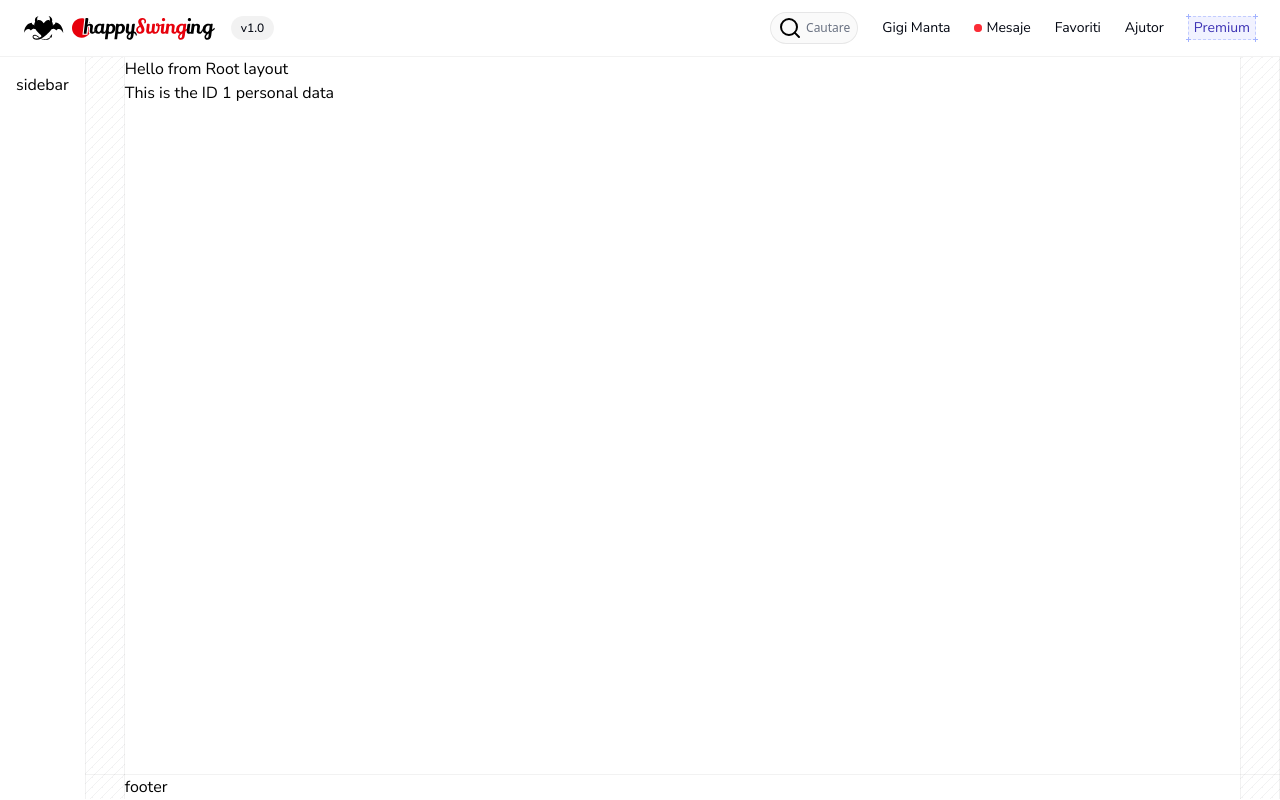
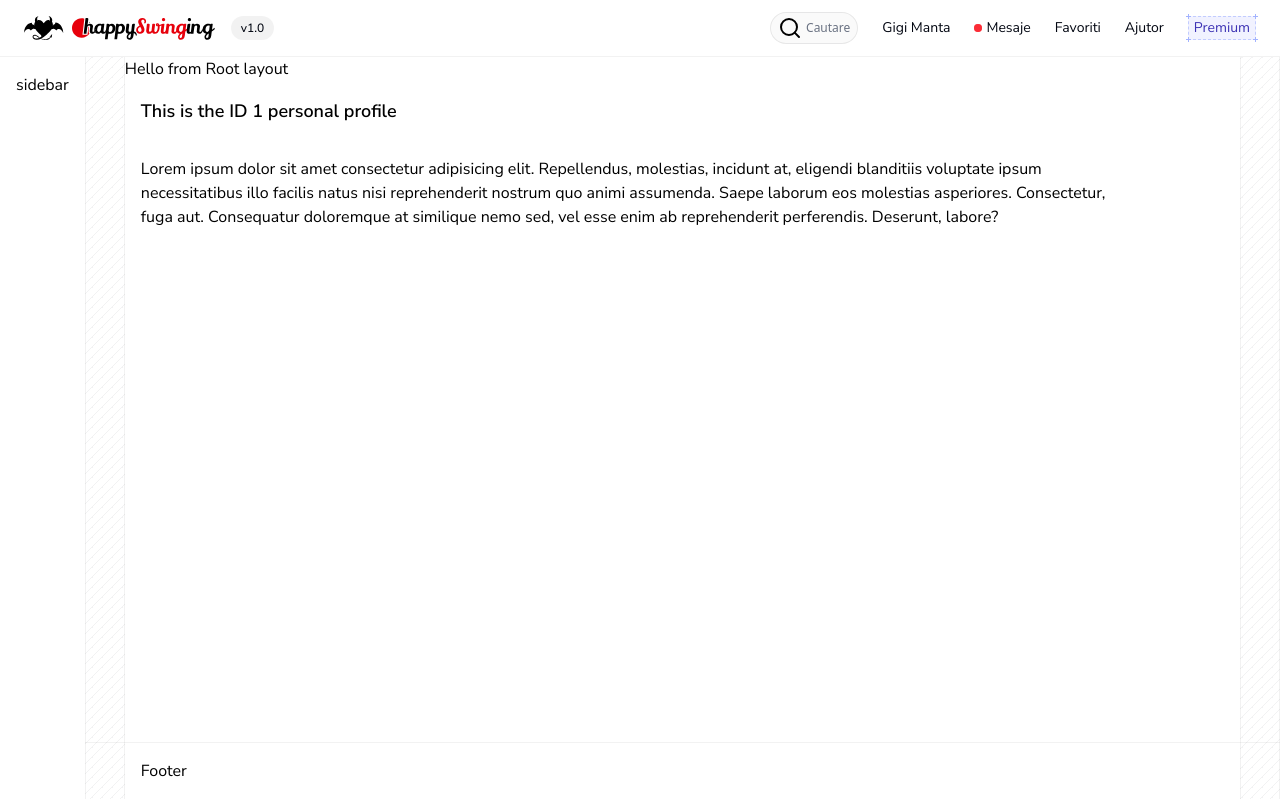
Before and after one commit to andyygit/nextjs-test, a Next.js app: page /profiles/1 in a window 1280 px wide. Built offline with nearby package versions, Linux system fonts and the light colour scheme.

Commit message:
slug page

```diff
--- a/actions/validate-input.ts
+++ b/actions/validate-input.ts
@@ -1,4 +1,5 @@
 'use server';
+
 import type { RegisterSchema } from '@/components/register-form';
 
 const validateRules = {
--- a/app/layout.tsx
+++ b/app/layout.tsx
@@ -99,7 +99,7 @@ export default function RootLayout({
           <div className="spacer-2"></div>
           <div className="spacer-horizontal"></div>
           <div id="footer" className="row-start-3">
-            footer
+            <div className="p-4">Footer</div>
           </div>
         </div>
       </body>
--- a/app/profiles/[userId]/page.tsx
+++ b/app/profiles/[userId]/page.tsx
@@ -1,7 +1,6 @@
 import { Suspense } from 'react';
-import { getUserID } from '@/data-access/tblUsers';
 import Skeleton from '@/components/skeleton';
-import { notFound } from 'next/navigation';
+import Profile from '@/components/profile';
 
 export default async function Page({
   params,
@@ -9,48 +8,9 @@ export default async function Page({
   params: Promise<{ userId: string }>;
 }) {
   const { userId } = await params;
-  // const profile = await getUserID(parseInt(userId));
-  // to be deleted
-  const profiles = [
-    {
-      id: 1,
-      imgpath: 'https://placehold.co/960x540/90a1b9/FFF',
-      fullname: 'Florin Piersic',
-      location: 'Constanta',
-      ispremium: true,
-      description:
-        'Lorem ipsum dolor sit amet consectetur adipisicing elit. Reiciendis, sequi.',
-    },
-    {
-      id: 2,
-      imgpath: 'https://placehold.co/960x540/90a1b9/FFF',
-      fullname: 'Draga Olteanu',
-      location: 'Bucuresti',
-      ispremium: false,
-      description:
-        'Lorem ipsum dolor sit amet consectetur adipisicing elit. Necessitatibus iure exercitationem mollitia quisquam minus delectus.',
-    },
-    {
-      id: 3,
-      imgpath: 'https://placehold.co/960x540/90a1b9/FFF',
-      fullname: 'Colea Rautu',
-      location: 'Cluj Napoca',
-      ispremium: true,
-      description:
-        'Lorem ipsum dolor sit amet, consectetur adipisicing elit. Eum, soluta labore dicta accusantium, laboriosam at, libero facere est atque dolores recusandae? At eius omnis possimus pariatur commodi aut velit veritatis?',
-    },
-    {
-      id: 4,
-      imgpath: 'https://placehold.co/960x540/90a1b9/FFF',
-      fullname: 'Elena Cucu',
-      location: 'Constanta',
-      ispremium: true,
-      description:
-        'Lorem ipsum, dolor sit amet consectetur adipisicing elit. Veritatis placeat quo et.',
-    },
-  ];
-  const profile = profiles.find((p) => p.id === parseInt(userId, 10));
-  // ---------------
-  return <div>This is the ID {userId} personal data</div>;
-  return notFound();
+  return (
+    <Suspense fallback={<Skeleton />}>
+      <Profile id={userId} />
+    </Suspense>
+  );
 }
--- a/app/profiles/page.tsx
+++ b/app/profiles/page.tsx
@@ -5,10 +5,17 @@ import Skeleton from '@/components/skeleton';
 export default async function Page() {
   return (
     <>
-      <div className="text-lg">My profiles fetcher</div>
+      <div className="text-lg font-semibold p-4">My profiles fetcher</div>
       <Suspense fallback={<Skeleton />}>
         <ProfilesList />
       </Suspense>
+      <div className="p-4">
+        Lorem ipsum dolor sit, amet consectetur adipisicing elit. Cumque velit
+        quam corporis tempore, esse qui eius natus praesentium dolor minus nulla
+        dolore doloribus, eaque quos est commodi laudantium quia, quae deserunt
+        vitae ipsum consequuntur labore. Delectus amet sit sequi reprehenderit
+        libero aut, nemo minima quo!
+      </div>
     </>
   );
 }
--- /dev/null
+++ b/components/profile.tsx
@@ -0,0 +1,66 @@
+'use server';
+
+import { getUserID } from '@/data-access/tblUsers';
+
+export default async function Profile({ id }: { id: string }) {
+  // const profile = await getUserID(parseInt(userId));
+  // to be deleted
+  // await new Promise((resolve) => setTimeout(resolve, 2000)); //simulate delay
+  const profiles = [
+    {
+      id: 1,
+      imgpath: 'https://placehold.co/960x540/90a1b9/FFF',
+      fullname: 'Florin Piersic',
+      location: 'Constanta',
+      ispremium: true,
+      description:
+        'Lorem ipsum dolor sit amet consectetur adipisicing elit. Reiciendis, sequi.',
+    },
+    {
+      id: 2,
+      imgpath: 'https://placehold.co/960x540/90a1b9/FFF',
+      fullname: 'Draga Olteanu',
+      location: 'Bucuresti',
+      ispremium: false,
+      description:
+        'Lorem ipsum dolor sit amet consectetur adipisicing elit. Necessitatibus iure exercitationem mollitia quisquam minus delectus.',
+    },
+    {
+      id: 3,
+      imgpath: 'https://placehold.co/960x540/90a1b9/FFF',
+      fullname: 'Colea Rautu',
+      location: 'Cluj Napoca',
+      ispremium: true,
+      description:
+        'Lorem ipsum dolor sit amet, consectetur adipisicing elit. Eum, soluta labore dicta accusantium, laboriosam at, libero facere est atque dolores recusandae? At eius omnis possimus pariatur commodi aut velit veritatis?',
+    },
+    {
+      id: 4,
+      imgpath: 'https://placehold.co/960x540/90a1b9/FFF',
+      fullname: 'Elena Cucu',
+      location: 'Constanta',
+      ispremium: true,
+      description:
+        'Lorem ipsum, dolor sit amet consectetur adipisicing elit. Veritatis placeat quo et.',
+    },
+  ];
+  const profile = profiles.find((p) => p.id === parseInt(id, 10));
+  // ---------------
+  return profile ? (
+    <>
+      <div className="text-lg font-semibold p-4">
+        This is the ID {profile.id} personal profile
+      </div>
+      <div className="p-4">
+        Lorem ipsum dolor sit amet consectetur adipisicing elit. Repellendus,
+        molestias, incidunt at, eligendi blanditiis voluptate ipsum
+        necessitatibus illo facilis natus nisi reprehenderit nostrum quo animi
+        assumenda. Saepe laborum eos molestias asperiores. Consectetur, fuga
+        aut. Consequatur doloremque at similique nemo sed, vel esse enim ab
+        reprehenderit perferendis. Deserunt, labore?
+      </div>
+    </>
+  ) : (
+    <div>Profile not found!</div>
+  );
+}
--- a/components/profiles-list.tsx
+++ b/components/profiles-list.tsx
@@ -1,3 +1,5 @@
+'use server';
+
 import Link from 'next/link';
 import Image from 'next/image';
 import { MapPin, Medal } from 'lucide-react';
@@ -6,6 +8,7 @@ import { MapPin, Medal } from 'lucide-react';
 export default async function ProfilesList() {
   // const profiles = await getNewestUsers();
   // to be deleted
+  await new Promise((resolve) => setTimeout(resolve, 1000)); //simulate delay
   const profiles = [
     {
       id: 1,
--- a/components/register-form.tsx
+++ b/components/register-form.tsx
@@ -1,4 +1,5 @@
 'use client';
+
 import { useEffect, useState } from 'react';
 import ValidateInput from '@/actions/validate-input';
 
```
